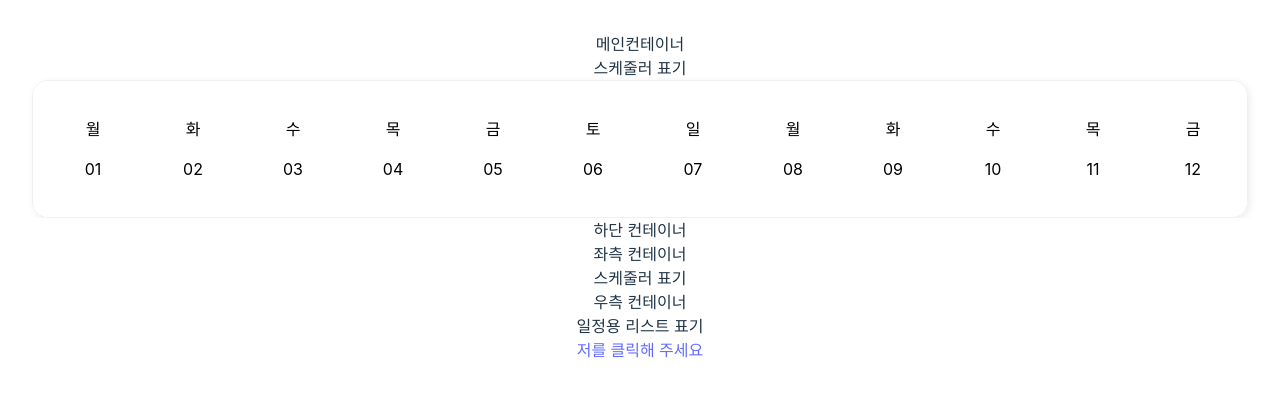
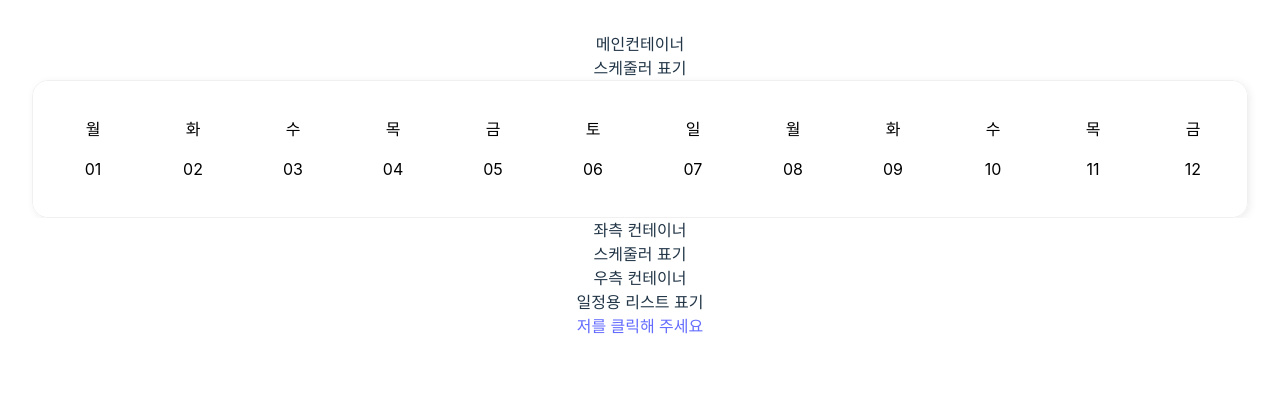
Before and after one commit to JayJHFE/React-Scheduler, a React (Vite) app in the folder PortFolio-vite/: page /scheduler in a window 1280 px wide. Shown: the top 396 px of the page. Built offline with nearby package versions, Linux system fonts and the light colour scheme.

Commit message:
JSON데이터 수정

```diff
--- a/PortFolio-vite/public/test.json
+++ b/PortFolio-vite/public/test.json
@@ -1,5 +1,6 @@
 {
   "vehiclces": [
+    [
       {
         "id": 1,
         "name": "K5",
@@ -24,7 +25,9 @@
         "id": 5,
         "name": "C Class",
         "plate": "123가 0123"
-    },
+      }
+    ],
+    [
       {
         "id": 6,
         "name": "BMW",
@@ -51,4 +54,5 @@
         "plate": "123가 1234"
       }
     ]
+  ]
 }
--- a/PortFolio-vite/src/page/scheduler/index.tsx
+++ b/PortFolio-vite/src/page/scheduler/index.tsx
@@ -3,15 +3,18 @@ import * as S from "../../css/mainStyle";
 import jsonData from "../../../public/test.json";
 
 export default function Scheduler() {
-  const data = jsonData;
+  const data = jsonData.vehiclces;
   console.log(data);
+  console.log(typeof data);
   return (
     <>
       <S.Container>
         메인컨테이너
         <Calendar />
         <S.innerContainer>
-          하단 컨테이너
+          {/* {data.forEach((vehicle) => {
+            console.log(vehicle.name);
+          })} */}
           <div>
             좌측 컨테이너
             <div>스케줄러 표기</div>
```
Lines whose indentation alone changed are shown as unchanged.
